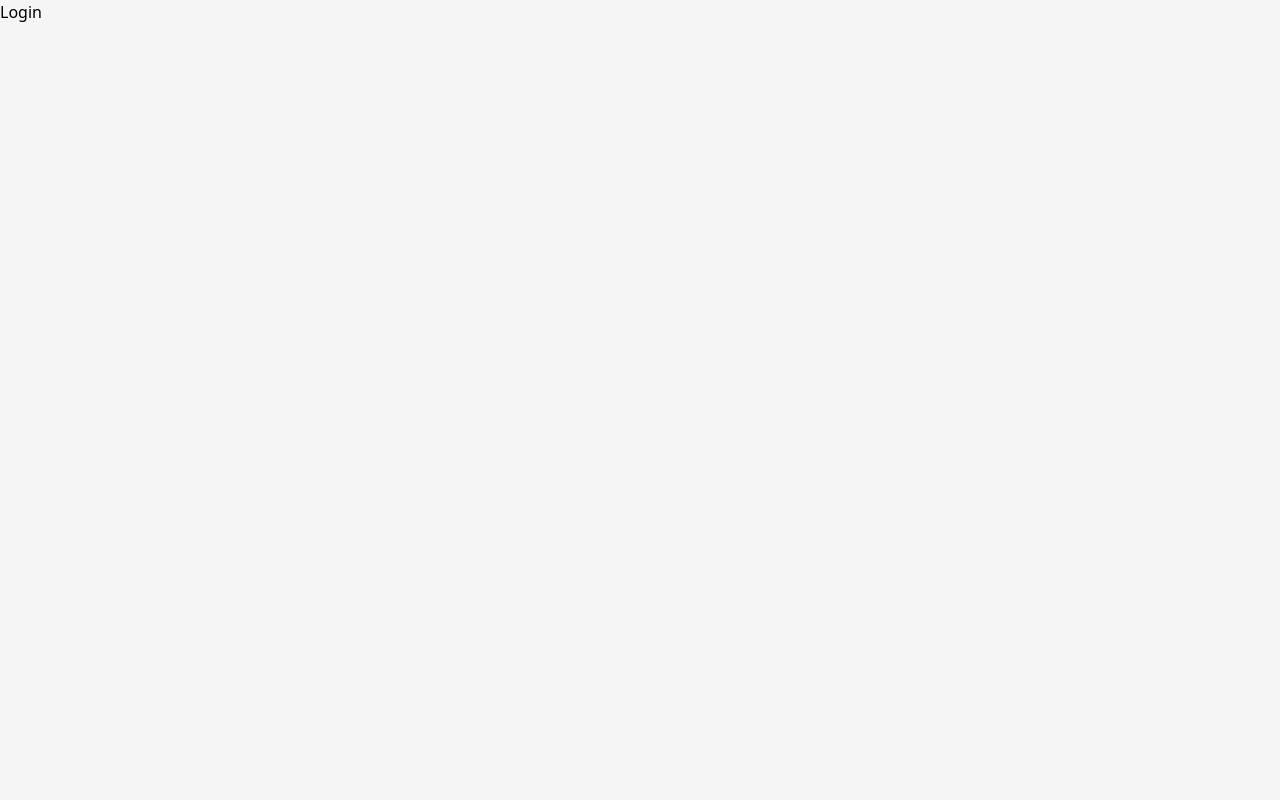
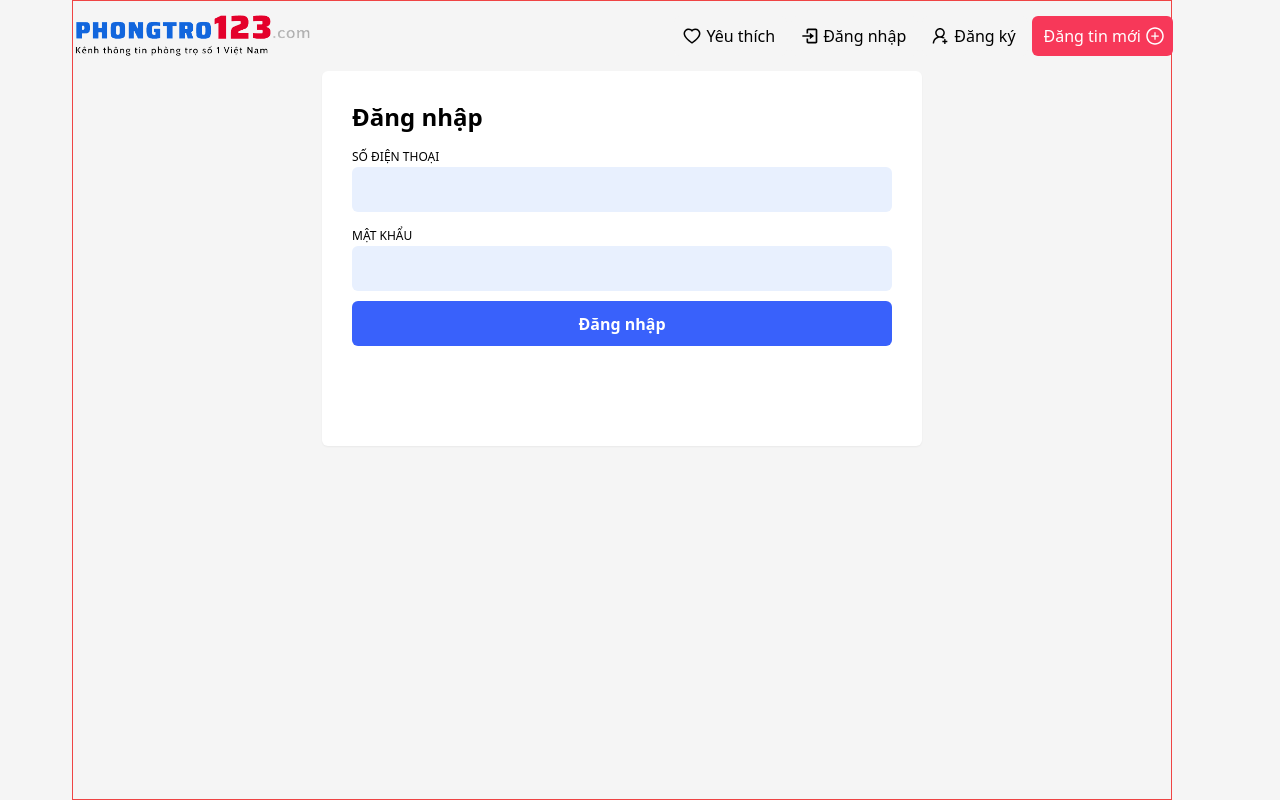
Before and after one commit to truong0806/phong_tro, a React (Create React App) app in the folder client/: page / in a window 1280 px wide. Both pictures are taken after a click on the button "Đăng nhập". Built offline with nearby package versions, Linux system fonts and the light colour scheme.

Commit message:
add InputForm

```diff
--- a/client/src/App.js
+++ b/client/src/App.js
@@ -1,12 +1,14 @@
 import { Router, Route, Routes } from "react-router-dom";
-import { Header, Home, Login } from "./containers/Public";
+import { Header, Home, Login, Register } from "./containers/Public";
 import { path } from "./ultils/constains";
 function App() {
   return (
     <div className="h-screen w-screen bg-primary">
       <Routes>
-        <Route path={path.HOME} element={<Home />} />
-        <Route path={path.LOGIN} element={<Login />} />
+        <Route path={path.HOME} element={<Home />}>
+          <Route path={path.LOGIN} element={<Login />} />
+          <Route path={path.REGISTER} element={<Register />} />
+        </Route>
       </Routes>
     </div>
   );
--- a/client/src/components/Button.js
+++ b/client/src/components/Button.js
@@ -10,12 +10,15 @@ const Button = ({
   IcBeforSize,
   IcAfterSize,
   ColorIcon,
-  onClick
+  onClick,
+  width,
+  height,
+  margin
 }) => {
   return (
     <button
       type="button"
-      className={`py-2 px-2 ${bgcolor} ${textColor} ${fontW} outline-none rounded-md hover:underline flex items-center justify-center gap-1`}
+      className={`py-2 px-2 ${margin} ${bgcolor} ${textColor} ${fontW} ${width} ${height} outline-none rounded-md hover:underline flex items-center justify-center gap-1`}
       onClick={onClick}
     >
       <span>{IcBefor && <IcBefor size={IcBeforSize} />}</span>
--- /dev/null
+++ b/client/src/components/InputForm.js
@@ -0,0 +1,12 @@
+import React from "react";
+
+const InputForm = ({label, style, styleInput}) => {
+  return (
+    <div className="flex-col">
+      <label htmlFor="phone" className={`${style}`}>{label}</label>
+      <input type="text" id="phone" className={`${styleInput}`} />
+    </div>
+  );
+};
+
+export default InputForm;
--- a/client/src/components/index.js
+++ b/client/src/components/index.js
@@ -1 +1,2 @@
 export {default as Button} from './Button';
+export {default as InputForm} from './InputForm';
--- a/client/src/containers/Public/Home.js
+++ b/client/src/containers/Public/Home.js
@@ -1,9 +1,13 @@
 import React from "react";
 import Header from "./Header";
+import { Outlet } from "react-router-dom";
 const Home = () => {
   return (
     <div className="w-1100 h-full mx-[72px] border border-red-500">
       <Header />
+      <div className="w-full flex flex-col items-center ">
+        <Outlet />
+      </div>
     </div>
   );
 };
--- a/client/src/containers/Public/Login.js
+++ b/client/src/containers/Public/Login.js
@@ -1,9 +1,33 @@
-import React from 'react'
-
+/* eslint-disable react/style-prop-object */
+import React from "react";
+import { InputForm, Button } from "../../components";
 const Login = () => {
   return (
-    <div>Login</div>
-  )
-}
+    <div className="bg-white w-[600px] p-[30px] pb-[100px] rounded-md shadow-sm ">
+      <h3 className="font-bold text-2xl mb-[10px]">Đăng nhập</h3>
+      <div className="w-full">
+        <InputForm
+          label={"Số điện thoại"}
+          style="uppercase text-xs mb-[12px] font-normal "
+          styleInput="outline-none bg-[#e8f0fe] p-2 rounded-md w-full h-[45px] px-[10px] mb-[10px]"
+        />
+        <InputForm
+          label={"Mật khẩu"}
+          style="uppercase text-xs  mb-[12px] font-normal "
+          styleInput="outline-none bg-[#e8f0fe] p-2 rounded-md w-full h-[45px] px-[10px] mb-[10px]"
+        />
+        <Button
+          text={"Đăng nhập"}
+          bgcolor="bg-[#3961fb]"
+          width="w-full"
+          textColor={"text-white"}
+          height={"h-[45px]"}
+          fontW={"font-bold"}
+          margin={""}
+        />
+      </div>
+    </div>
+  );
+};
 
-export default Login
+export default Login;
--- a/client/src/ultils/constains.js
+++ b/client/src/ultils/constains.js
@@ -1,5 +1,5 @@
 export const path = {
     HOME: '/*',
-    LOGIN: '/login',
-    REGISTER: '/register',
+    LOGIN: 'login',
+    REGISTER: 'register',
 }
--- a/client/tailwind.config.js
+++ b/client/tailwind.config.js
@@ -1,23 +1,23 @@
 /** @type {import('tailwindcss').Config} */
 module.exports = {
-  content: [
-    "./src/**/*.{html,js}",
-    "public/index.html"
-  ],
+  content: ["./src/**/*.{html,js}", "public/index.html"],
   theme: {
     extend: {
       width: {
-        '1100': '1100px',
+        1100: "1100px",
       },
       height: {
-        '70': '70px',
+        70: "70px",
       },
       backgroundColor: {
-        'primary': '#f5f5f5',
-        'secondary1': '#1266dd',
-        'secondary2': '#f73859',
+        primary: "#f5f5f5",
+        secondary1: "#1266dd",
+        secondary2: "#f73859",
+      },
+      MaxWidth: {
+        600: "600px",
       },
     },
   },
   plugins: [],
-}
+};
```
Also changed, not shown: 1 other file (tests, documents, lock files or other folders).
